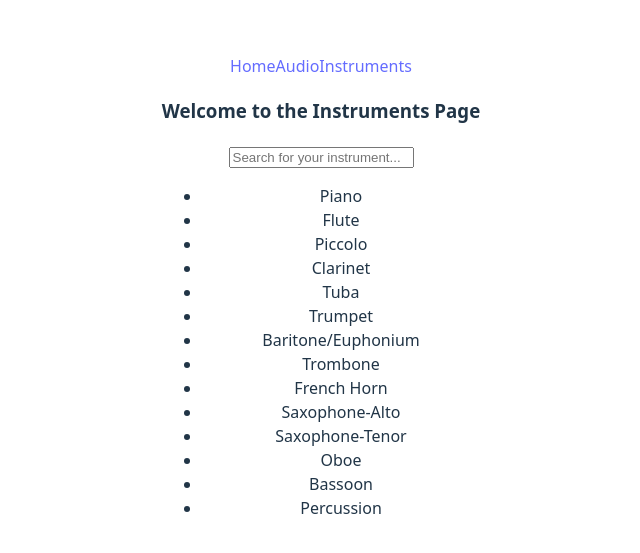
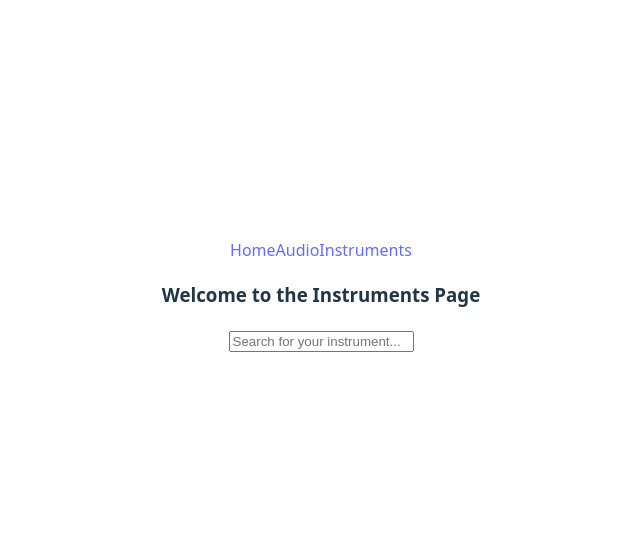
Before and after one commit to ChaseWright294/EyesAndEars, a React (Vite) app in the folder frontend/: page /instruments in a window 1280 px wide. Shown: the part 105-658 px from the top of the page, without its empty margins (319-959 px from the left). Built offline with nearby package versions, Linux system fonts and the light colour scheme.

Commit message:
Search engine updated

```diff
--- a/frontend/src/pages/SearchInstruments.jsx
+++ b/frontend/src/pages/SearchInstruments.jsx
@@ -1,5 +1,4 @@
 import { useState } from "react";
-//import axios from "axios";
 
 //array of instruments
 const instruments = [
@@ -33,6 +32,7 @@ return(
         onChange={(e) => setQuery(e.target.value)}
         className="w-full p-2 border rounded-lg shadow-md"
         />
+        {query && (
         <ul className="mt-2 bg-white shadow-md rounded-lg">
             {filteredInstruments.length > 0 ? (
                 filteredInstruments.map((instrument, index) => (
@@ -44,6 +44,7 @@ return(
                 <li className="p-2 text-gray-500">No instruments found</li>
             )}
             </ul>
+        )}
         </div>
 );
 
```
